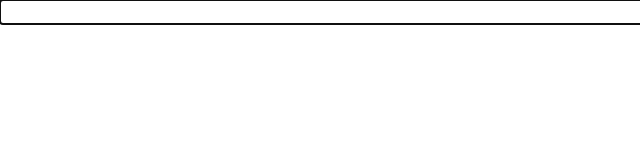
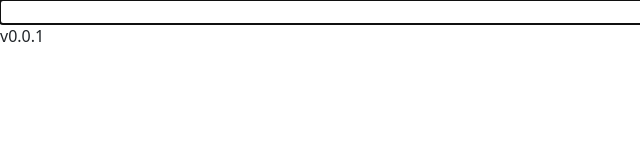
Before and after one commit to murattufekcioglu/murattufekcioglu.github.io, a plain HTML site: page index.html in a window 1280 px wide. Shown: the full height of the page, 0-640 px from the left. Drawn offline with nearby package versions, Linux system fonts and the light colour scheme.

Commit message:
html dosyasına sürüm ekledim

```diff
--- a/index.html
+++ b/index.html
@@ -12,5 +12,9 @@
 <body>
     <div id="textinput" autofocus contenteditable="true" class=""></div>
     <div id="textoutput" class=""></div>
+
+    <footer>
+        v0.0.1
+    </footer>
 </body>
 </html>
```
